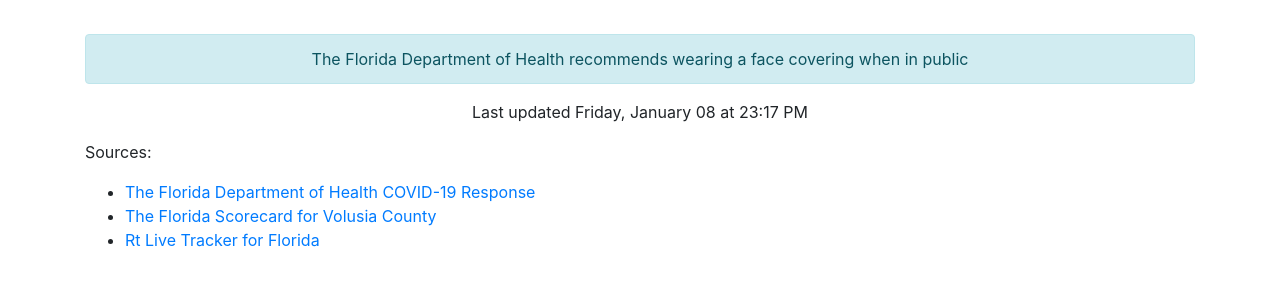
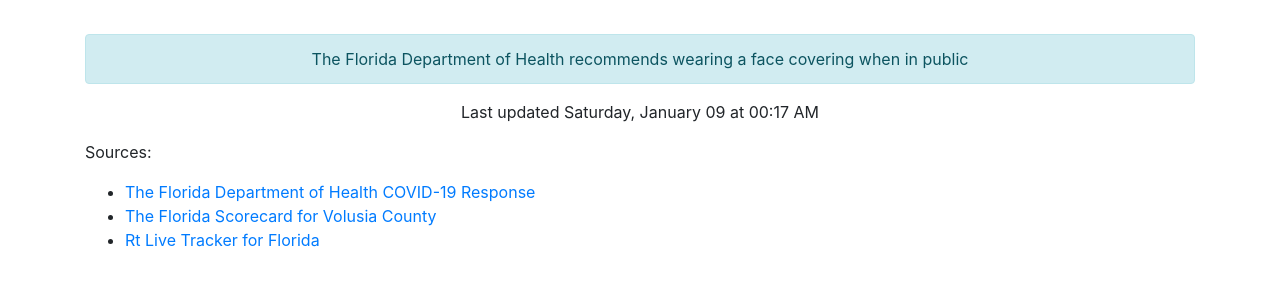
Before and after one commit to thinkjson/timeforchurch, a Jekyll site: the page built from index.md, in a window 1280 px wide. Shown: the part 586-872 px from the top of the page. Built offline with Jekyll 4.4.1, drawn with Linux system fonts in a browser that asks for light colours; our own code applies the rules of GitHub Pages for plain Markdown files.

Commit message:
Updating data

```diff
--- a/_includes/data.html
+++ b/_includes/data.html
@@ -10,4 +10,4 @@
     <div class="outcome text-success">YES</div>
     <div class="alert alert-info" role="alert">The Florida Department of Health recommends wearing a face covering when in public</div>
 
-    <p>Last updated Friday, January 08 at 23:17 PM</p>
+    <p>Last updated Saturday, January 09 at 00:17 AM</p>
```
